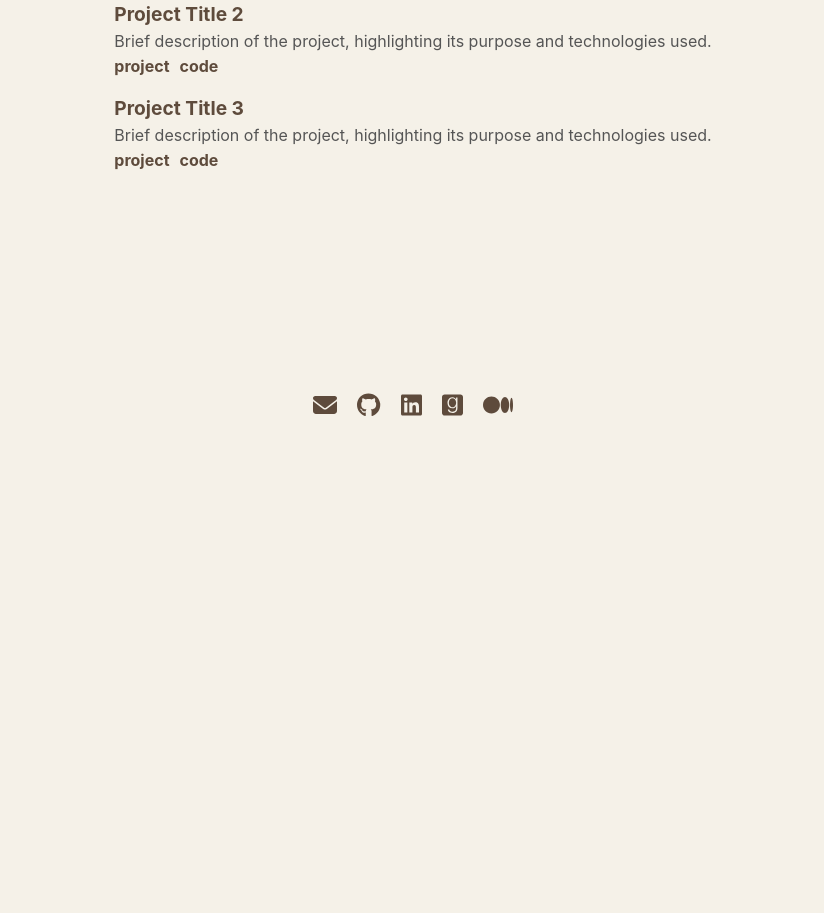
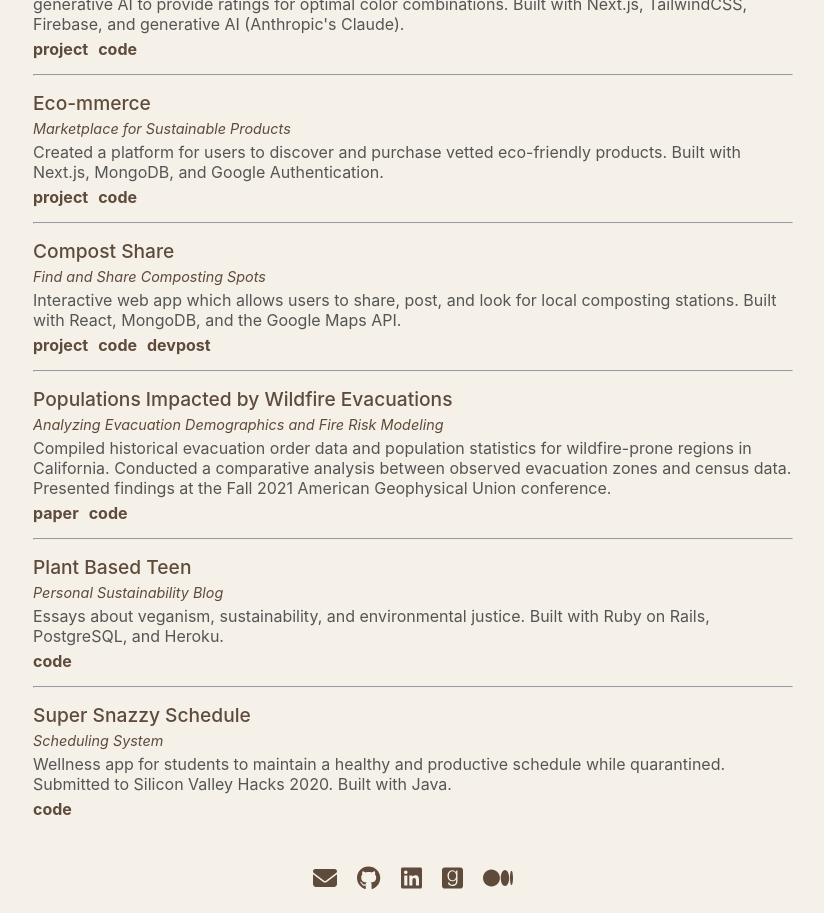
Before and after one commit to jenaalsup/jenaalsup.github.io, a React (Create React App) app: page /projects in a window 1280 px wide. Shown: the part 360-1273 px from the top of the page, without its empty margins (227-1051 px from the left). Before the commit the page ends 800 px from the top, so only its background shows below. Built offline with nearby package versions, Linux system fonts and the light colour scheme.

Commit message:
finish projects page

```diff
--- a/src/components/Projects.css
+++ b/src/components/Projects.css
@@ -15,17 +15,25 @@
 }
 
 .project {
-  margin-bottom: 20px;
+  margin-top: 15px;
+  margin-bottom: 15px; /* Increase space between projects */
 }
 
 .project h3 {
   font-size: 1.2em; /* Adjust as needed */
-  margin: 0;
+  margin: 0 0 5px; /* Space below the title */
   color: #5e4b3c; /* Match your existing color scheme */
+  font-weight: 500; /* Lighter weight */
+}
+
+.project-subtitle {
+  font-size: 0.9em; /* Adjust size as needed */
+  color: #5e4b3c; /* Match your existing color scheme */
+  margin: 5px 0 5px; /* Space above and below */
 }
 
 .project-description {
-  margin: 5px 0;
+  margin: 5px 0 5px; /* Space above the description */
   color: #555; /* Subtle text color */
 }
 
--- a/src/components/Projects.js
+++ b/src/components/Projects.js
@@ -1,38 +1,80 @@
 // src/components/Projects.js
 import React from 'react';
-import './Projects.css'; // Ensure this file only styles the Projects component
+import './Projects.css';
 
 function Projects() {
   return (
     <div className="projects-container">
       <div className="project">
         <h3>Palette Party</h3>
+        <p className="project-subtitle"><em>AI-Powered Color Creation</em></p>
         <p className="project-description">
-          Brief description of the project, highlighting its purpose and technologies used.
+          A web application that enables users to create, save, and manage their own color palettes. Utilizes generative AI to provide ratings for optimal color combinations. Built with Next.js, TailwindCSS, Firebase, and generative AI (Anthropic's Claude).
         </p>
         <div className="project-links">
-          <a href="#" className="project-link">project</a>
-          <a href="#" className="project-link">code</a>
+          <a href="https://palette-party-552f4.web.app/" className="project-link" target="_blank" rel="noopener noreferrer">project</a>
+          <a href="https://github.com/jenaalsup/palette-party" className="project-link" target="_blank" rel="noopener noreferrer">code</a>
         </div>
       </div>
+      <hr />
       <div className="project">
-        <h3>Project Title 2</h3>
+        <h3>Eco-mmerce</h3>
+        <p className="project-subtitle"><em>Marketplace for Sustainable Products</em></p>
         <p className="project-description">
-          Brief description of the project, highlighting its purpose and technologies used.
+          Created a platform for users to discover and purchase vetted eco-friendly products. Built with Next.js, MongoDB, and Google Authentication.
         </p>
         <div className="project-links">
-          <a href="#" className="project-link">project</a>
-          <a href="#" className="project-link">code</a>
+          <a href="https://eco-mmerce-seven.vercel.app/" className="project-link" target="_blank" rel="noopener noreferrer">project</a>
+          <a href="https://github.com/jenaalsup/eco-mmerce" className="project-link" target="_blank" rel="noopener noreferrer">code</a>
         </div>
       </div>
+      <hr />
       <div className="project">
-        <h3>Project Title 3</h3>
+        <h3>Compost Share</h3>
+        <p className="project-subtitle"><em>Find and Share Composting Spots</em></p>
         <p className="project-description">
-          Brief description of the project, highlighting its purpose and technologies used.
+          Interactive web app which allows users to share, post, and look for local composting stations. Built with React, MongoDB, and the Google Maps API.
         </p>
         <div className="project-links">
-          <a href="#" className="project-link">project</a>
-          <a href="#" className="project-link">code</a>
+          <a href="https://compost-share.netlify.app/" className="project-link" target="_blank" rel="noopener noreferrer">project</a>
+          <a href="https://github.com/meiaalsup/compost-share" className="project-link" target="_blank" rel="noopener noreferrer">code</a>
+          <a href="https://devpost.com/software/compost-share" className="project-link" target="_blank" rel="noopener noreferrer">devpost</a>
+        </div>
+      </div>
+      <hr />
+      <div className="project">
+        <h3>Populations Impacted by Wildfire Evacuations</h3>
+        <p className="project-subtitle"><em>Analyzing Evacuation Demographics and Fire Risk Modeling</em></p>
+        <p className="project-description">
+          Compiled historical evacuation order data and population statistics for wildfire-prone regions in California.
+          Conducted a comparative analysis between observed evacuation zones and census data.
+          Presented findings at the Fall 2021 American Geophysical Union conference.
+        </p>
+        <div className="project-links">
+          <a href="https://essopenarchive.org/doi/full/10.1002/essoar.10509549.2" className="project-link" target="_blank" rel="noopener noreferrer">paper</a>
+          <a href="https://github.com/sheftneal/wildfire-evacuation" className="project-link" target="_blank" rel="noopener noreferrer">code</a>
+        </div>
+      </div>
+      <hr />
+      <div className="project">
+        <h3>Plant Based Teen</h3>
+        <p className="project-subtitle"><em>Personal Sustainability Blog</em></p>
+        <p className="project-description">
+          Essays about veganism, sustainability, and environmental justice. Built with Ruby on Rails, PostgreSQL, and Heroku.
+        </p>
+        <div className="project-links">
+          <a href="https://github.com/jenaalsup/personal_blog" className="project-link" target="_blank" rel="noopener noreferrer">code</a>
+        </div>
+      </div>
+      <hr />
+      <div className="project">
+        <h3>Super Snazzy Schedule</h3>
+        <p className="project-subtitle"><em>Scheduling System</em></p>
+        <p className="project-description">
+          Wellness app for students to maintain a healthy and productive schedule while quarantined. Submitted to Silicon Valley Hacks 2020. Built with Java.
+        </p>
+        <div className="project-links">
+          <a href="https://github.com/jenaalsup/SuperSnazzySchedule" className="project-link" target="_blank" rel="noopener noreferrer">code</a>
         </div>
       </div>
     </div>
```
